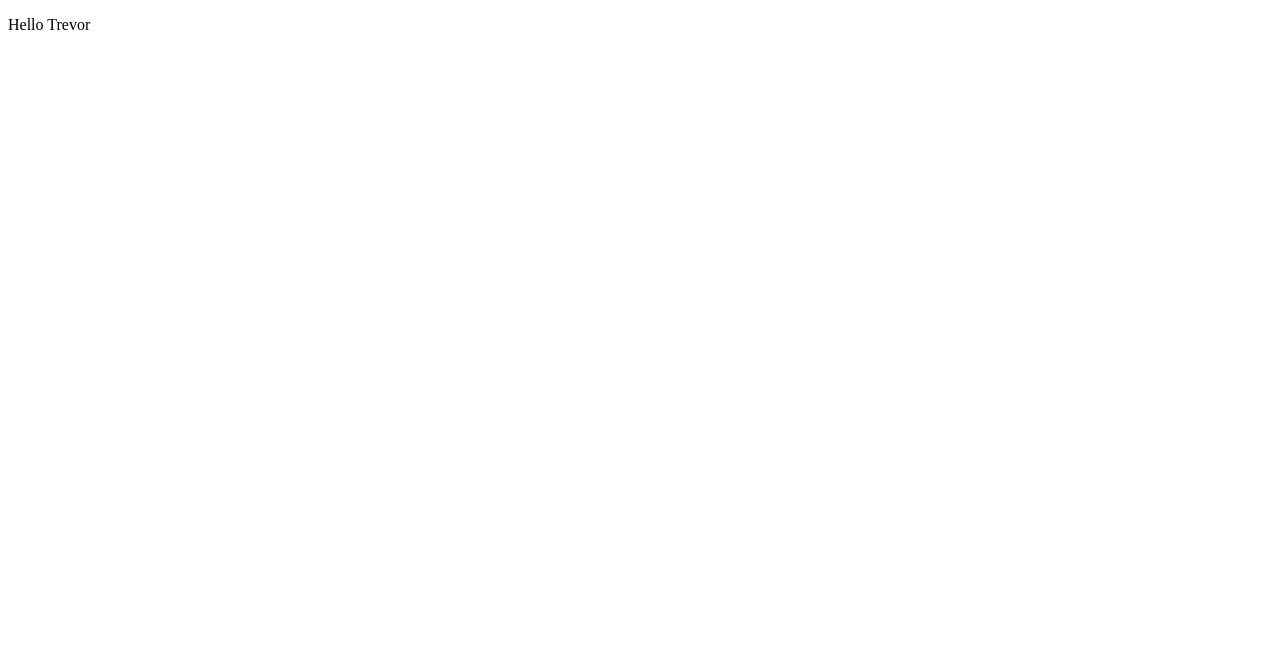
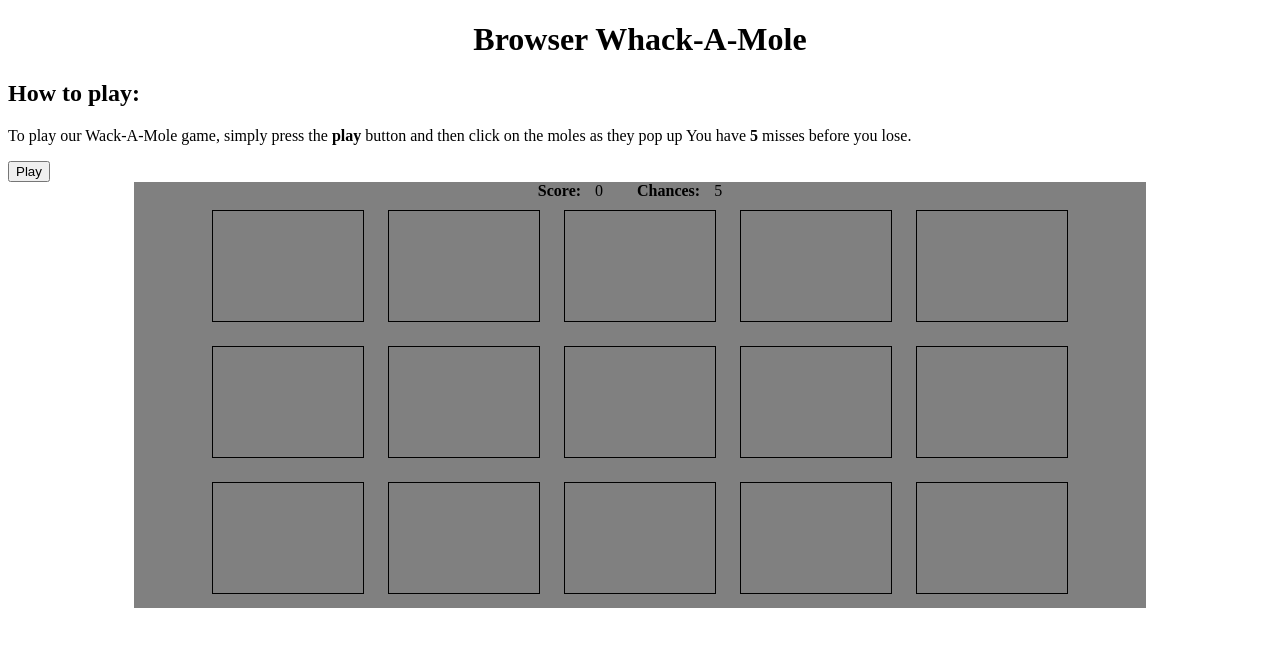
Before and after one commit to Trevash/html-creative-assignment, a plain HTML site: page index.html in a window 1280 px wide. Drawn offline with Linux system fonts and the light colour scheme.

Commit message:
Created gameboard and main page with associated css

```diff
--- a/index.html
+++ b/index.html
@@ -3,10 +3,76 @@
 <html>
     <head>
         <title>Creative Project</title>
+        <script type="text/javascript" src="script.js"></script>
         <link rel="stylesheet" type="text/css" href="main.css">
-        <script type="text/javascript" src="script.js"></script>
     </head>
     <body>
-        <p>Hello Trevor</p>
+        <h1 class="header">Browser Whack-A-Mole</h1>
+        <h2>How to play:</h2>
+        <p>To play our Wack-A-Mole game, simply press the <strong>play</strong> button and then click on the moles as they pop up
+        You have <strong>5</strong> misses before you lose.</p>
+        <!--
+        This will start the game. I would suggest hiding the gameboard until startGame is run.
+        We can then change it to be named playAgain or something like that.
+        -->
+        <button id="playButton" onclick="startGame()">Play</button>
+        <div id="gameBoard">
+            <div id="gameBoardInfo">
+                <h4>Score: </h4>
+                <p id="score">0</p>
+                <h4>Chances: </h4>
+                <p id="missesLeft">5</p>
+            </div>
+            <!--
+            I could do a dynamic creation of moles, but that may be more work than it is worth. What are your thoughts?
+            How many moles do you think we should have?
+            Also, I have the moles as div tags, you could change them to img tags with same class/id if you want
+            -->
+            <div class="mole" id="mole0">
+
+            </div>
+            <div class="mole" id="mole1">
+
+            </div>
+            <div class="mole" id="mole2">
+
+            </div>
+            <div class="mole" id="mole3">
+
+            </div>
+            <div class="mole" id="mole4">
+
+            </div>
+            <div class="mole" id="mole5">
+
+            </div>
+            <div class="mole" id="mole6">
+
+            </div>
+            <div class="mole" id="mole7">
+
+            </div>
+            <div class="mole" id="mole8">
+
+            </div>
+            <div class="mole" id="mole9">
+
+            </div>
+            <div class="mole" id="mole10">
+
+            </div>
+            <div class="mole" id="mole11">
+
+            </div>
+            <div class="mole" id="mole12">
+
+            </div>
+            <div class="mole" id="mole13">
+
+            </div>
+            <div class="mole" id="mole14">
+
+            </div>
+        </div>
     </body>
 </html>
--- a/main.css
+++ b/main.css
@@ -0,0 +1,32 @@
+.header {
+    text-align: center;
+}
+
+#gameBoard {
+    width: 80%;
+    overflow-y: hidden;
+    height: auto;
+    background-color: gray;
+    margin: auto;
+    text-align: center;
+}
+
+#gameBoardInfo h4 {
+    display: inline;
+    padding: 5px;
+}
+
+#gameBoardInfo p {
+    display: inline;
+    margin-right: 20px;
+    padding: 5px;
+}
+
+/*Border will eventually be removed, just getting a feel for where the moles will reside.*/
+.mole {
+    width: 150px;
+    height: 110px;
+    display: inline-block;
+    margin: 10px;
+    border: 1px solid black;
+}
```
